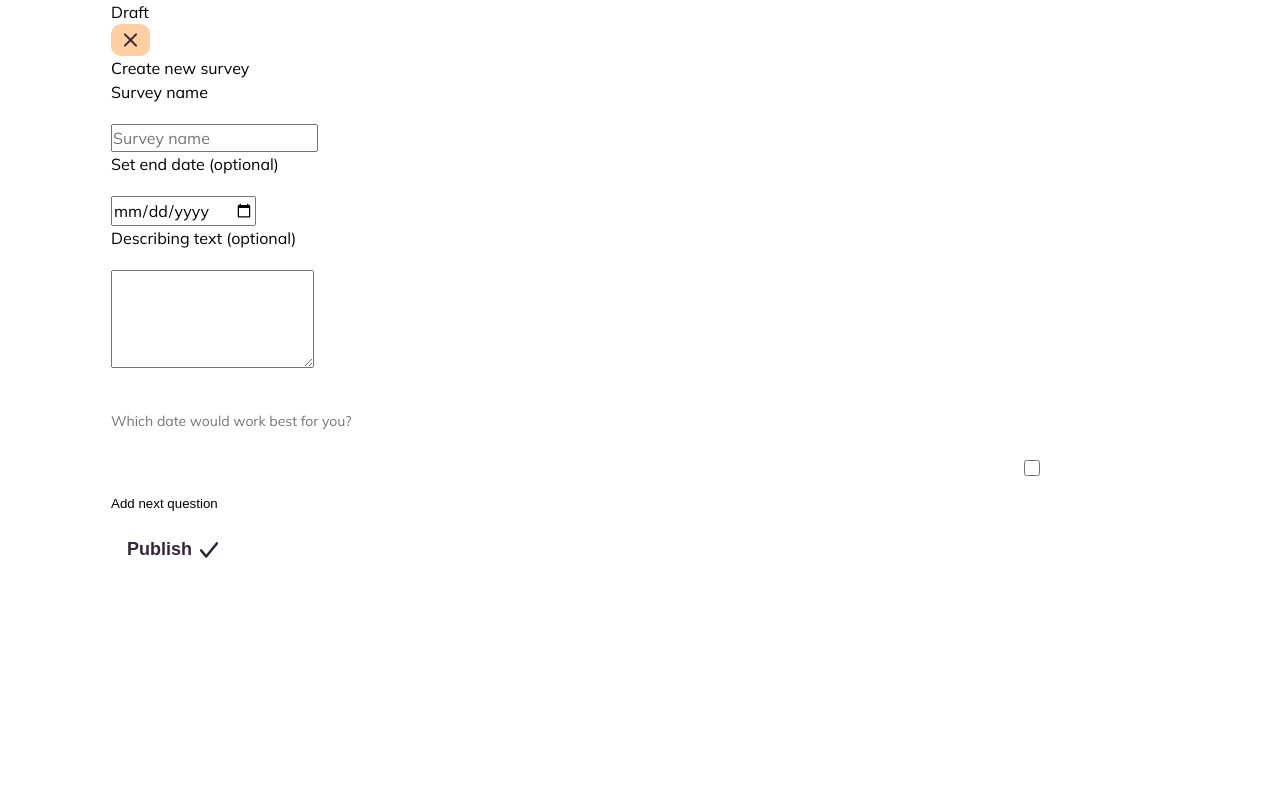
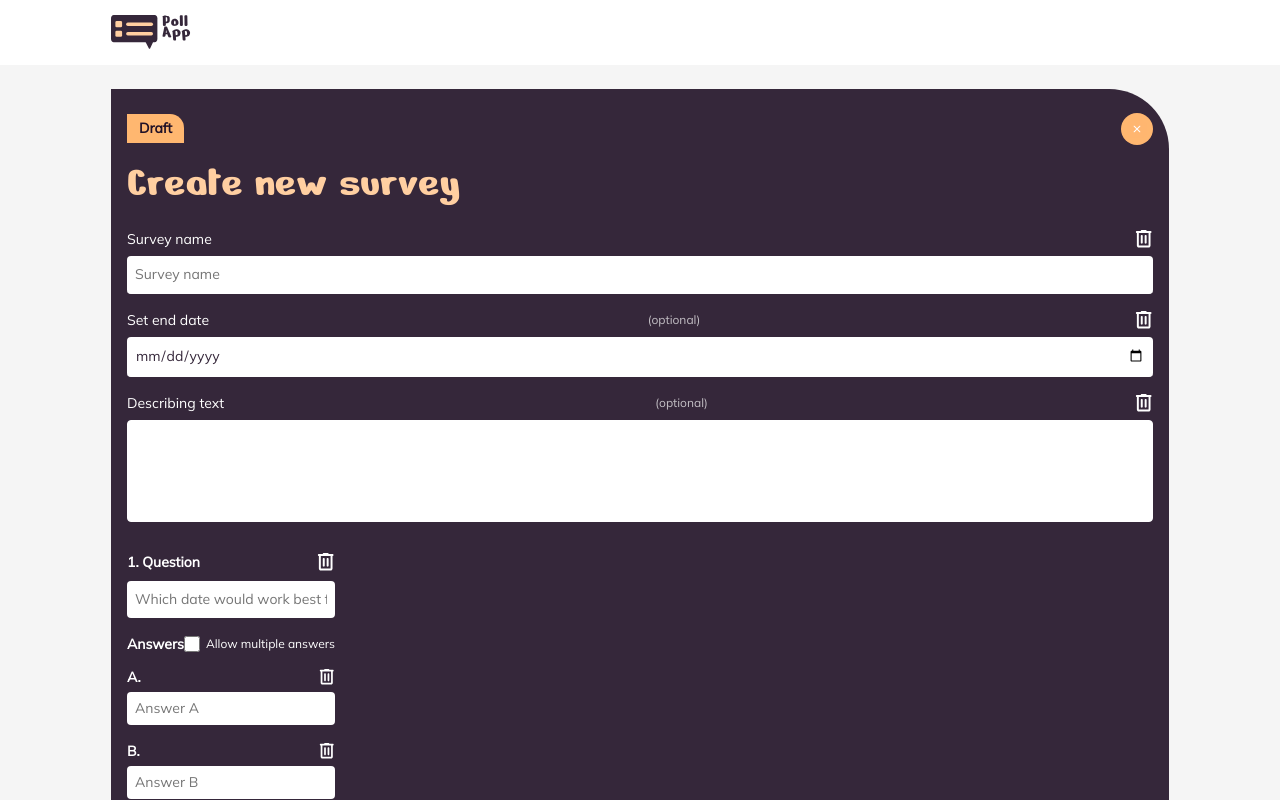
Before and after one commit to AndreasKissner/PoloApp, an Angular app: page /new-survey in a window 1280 px wide. Shown: the top 800 px of the page. Built offline with nearby package versions, Linux system fonts and the light colour scheme; no server answers; a web font is replaced by a local one.

Commit message:
feat: survey-question component styling and layout fixes

```diff
--- a/src/app/features/new-survey/new-survey.html
+++ b/src/app/features/new-survey/new-survey.html
@@ -1,4 +1,4 @@
-
+<app-header theme="light" />
 
 <main class="new-survey" aria-labelledby="new-survey-title">
     <div class="container">
@@ -8,7 +8,7 @@
             <div class="new-survey__header">
                 <span class="new-survey__badge">Draft</span>
                 <a class="new-survey__close" routerLink="/" aria-label="Zurück zur Startseite">
-                    <img src="assets/images/xbtn-orange.svg" alt="">
+                    <img src="assets/images/xbtn-brown.svg" alt="">
                 </a>
             </div>
 
--- a/src/app/features/new-survey/new-survey.scss
+++ b/src/app/features/new-survey/new-survey.scss
@@ -1,28 +1,123 @@
-// abstracts/_colors.scss
+@use '../../../styles/abstracts' as *;
 
-// BGs
-$color-primary: #35273A;
-$color-bg-puplished: #8E70991A;
-$color-bg-puplished-titel:#FFB770;
-$color-bg-create-new: #8E709929;
-$color-bg-create-survey-titel: #FFCFA1;
-$color-bg-btn-trigger-sort:  #D9D9D914;
-$color-bg-small-card:#FAF5FE;
-$color-bg-small-card-hover:  rgba(247, 243, 248, 0.982);
-$color-bg-survey-form: #8E70991A;
-
-
- // Text
-$color-text-one:#EE9236;
-$color-text-two: #35273A;
-$color-text-prozent: #D79451;
-$color-result-live:#221227;
-$color-white: #ffffff;
+:host {
+    display: block;
+    min-height: 100vh;
+    background-color: $color-primary;
+    margin-top: -1px;
+}
 
 
 
-/*
-// Status
-$color-success: ;
-$color-error: ;
-$color-warning: ; */
+.new-survey {
+    padding: 24px 0;
+    background-color: #f5f5f5;
+
+    &__card {
+        background-color: $color-primary;
+        border-radius: 0 60px 0 0;
+        padding: 24px 16px;
+    }
+
+    &__header {
+        @include flex(row, center, space-between, 0);
+        margin-bottom: 16px;
+    }
+
+    &__badge {
+        @include font($font-base, 14px, 700, $color-result-live);
+        background-color: $color-bg-puplished-titel;
+        border-radius: 0 14px 0 0;
+        padding: 4px 12px;
+    }
+
+    &__close {
+        display: flex;
+        background-color: $color-bg-puplished-titel;
+        border-radius: 50%;
+        padding: 6px;
+
+        img {
+            width: 20px;
+            height: 20px;
+        }
+    }
+
+    &__title {
+        @include font($font-title, 44px, 400, $color-bg-create-survey-titel);
+        line-height: 1;
+        margin-bottom: 24px;
+    }
+
+    &__fields {
+        @include flex(column, flex-start, flex-start, 16px);
+        margin-bottom: 24px;
+    }
+
+    &__field {
+        width: 100%;
+    }
+
+    &__label {
+        @include flex(row, center, space-between, 8px);
+        @include font($font-base, 14px, 500, $color-white);
+        margin-bottom: 6px;
+
+        img {
+            width: 18px;
+            height: 18px;
+            cursor: pointer;
+        }
+    }
+
+    &__optional {
+        @include font($font-base, 12px, 400, $color-white);
+        opacity: 0.7;
+        margin-left: 4px;
+    }
+
+    &__input {
+        width: 100%;
+        background-color: $color-white;
+        border: none;
+        border-bottom: 1px solid $color-white;
+        padding: 8px;
+        @include font($font-base, 14px, 400, $color-text-two);
+        outline: none;
+        border-radius: 4px;
+
+        &--textarea {
+            resize: none;
+            border: 1px solid $color-white;
+            border-radius: 4px;
+            padding: 8px;
+        }
+    }
+
+    &__questions {
+        @include flex(column, flex-start, flex-start, 24px);
+        margin-bottom: 24px;
+    }
+
+   &__add-question {
+  @include flex(row, center, center, 8px);
+  background-color: $color-bg-create-new;
+  border: none;
+  border-radius: 10px;
+  cursor: pointer;
+  width: 100%;
+  padding: 12px 16px;
+  @include font($font-base, 14px, 600, $color-white);
+  margin-bottom: 32px;
+
+  img {
+    width: 20px;
+    height: 20px;
+  }
+}
+
+    &__actions {
+        display: flex;
+        justify-content: center;
+    }
+}
--- a/src/app/features/new-survey/survey-question/survey-question.html
+++ b/src/app/features/new-survey/survey-question/survey-question.html
@@ -1,7 +1,7 @@
 <article class="question" aria-labelledby="question-label-{{ questionIndex() }}">
 
   <div class="question__header">
-    <label class="question__label" [id]="'question-label-' + questionIndex">
+    <label class="question__label" [id]="'question-label-' + questionIndex()">
       {{ questionIndex() + 1 }}. Question
     </label>
     <button
@@ -16,9 +16,9 @@
   <input
     class="question__input"
     type="text"
-    [id]="'question-' + questionIndex"
+    [id]="'question-' + questionIndex()"
     placeholder="Which date would work best for you?"
-    [attr.aria-labelledby]="'question-label-' + questionIndex">
+    [attr.aria-labelledby]="'question-label-' + questionIndex()">
 
   <div class="question__answers-header">
     <span class="question__answers-label">Answers</span>
@@ -27,4 +27,42 @@
         class="question__multiple-input"
         type="checkbox"
         [attr.aria-label]="'Allow multiple answers for question ' + (questionIndex() + 1)">
-      <span class="question__multiple-label">Allow multiple answer
+      <span class="question__multiple-label">Allow multiple answers</span>
+    </label>
+  </div>
+
+  <div class="question__answers" aria-label="Answers">
+    <div class="question__answer">
+      <div class="question__answer-top">
+        <span class="question__answer-letter">A.</span>
+        <button class="question__answer-delete" type="button" aria-label="Delete answer A">
+          <img src="assets/images/trash-white.svg" alt="" aria-hidden="true">
+        </button>
+      </div>
+      <input
+        class="question__answer-input"
+        type="text"
+        placeholder="Answer A"
+        aria-label="Answer A">
+    </div>
+    <div class="question__answer">
+      <div class="question__answer-top">
+        <span class="question__answer-letter">B.</span>
+        <button class="question__answer-delete" type="button" aria-label="Delete answer B">
+          <img src="assets/images/trash-white.svg" alt="" aria-hidden="true">
+        </button>
+      </div>
+      <input
+        class="question__answer-input"
+        type="text"
+        placeholder="Answer B"
+        aria-label="Answer B">
+    </div>
+  </div>
+
+  <button class="question__add-answer" type="button" aria-label="Add answer">
+    Add answer
+    <img src="assets/images/add-circle-white.svg" alt="" aria-hidden="true">
+  </button>
+
+</article>
--- a/src/app/features/new-survey/survey-question/survey-question.scss
+++ b/src/app/features/new-survey/survey-question/survey-question.scss
@@ -30,11 +30,11 @@
 
   &__input {
     width: 100%;
-    background-color: transparent;
+    background-color: $color-white;
     border: none;
-    border-bottom: 1px solid $color-white;
-    padding: 8px 0;
-    @include font($font-base, 14px, 400, $color-white);
+    border-radius: 4px;
+    padding: 8px;
+    @include font($font-base, 14px, 400, $color-text-two);
     outline: none;
     margin-bottom: 16px;
   }
@@ -69,7 +69,13 @@
   }
 
   &__answer {
-    @include flex(row, center, flex-start, 8px);
+    @include flex(column, flex-start, flex-start, 4px);
+    width: 100%;
+    margin-bottom: 8px;
+  }
+
+  &__answer-top {
+    @include flex(row, center, space-between, 0);
     width: 100%;
   }
 
@@ -79,12 +85,12 @@
   }
 
   &__answer-input {
-    flex: 1;
-    background-color: transparent;
+    width: 100%;
+    background-color: $color-white;
     border: none;
-    border-bottom: 1px solid $color-white;
-    padding: 6px 0;
-    @include font($font-base, 14px, 400, $color-white);
+    border-radius: 4px;
+    padding: 6px 8px;
+    @include font($font-base, 14px, 400, $color-text-two);
     outline: none;
   }
 
```
Also changed, not shown: public/assets/images/xbtn-brown.svg (added).
